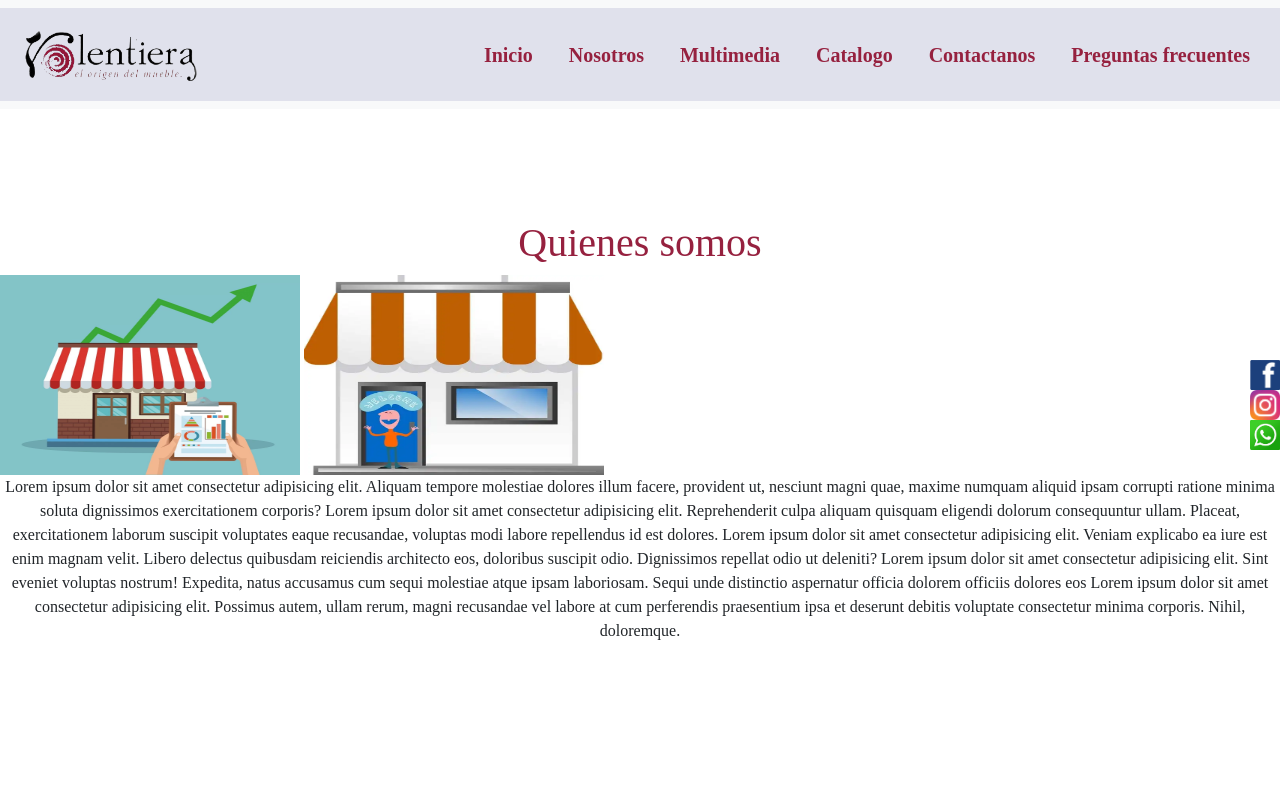
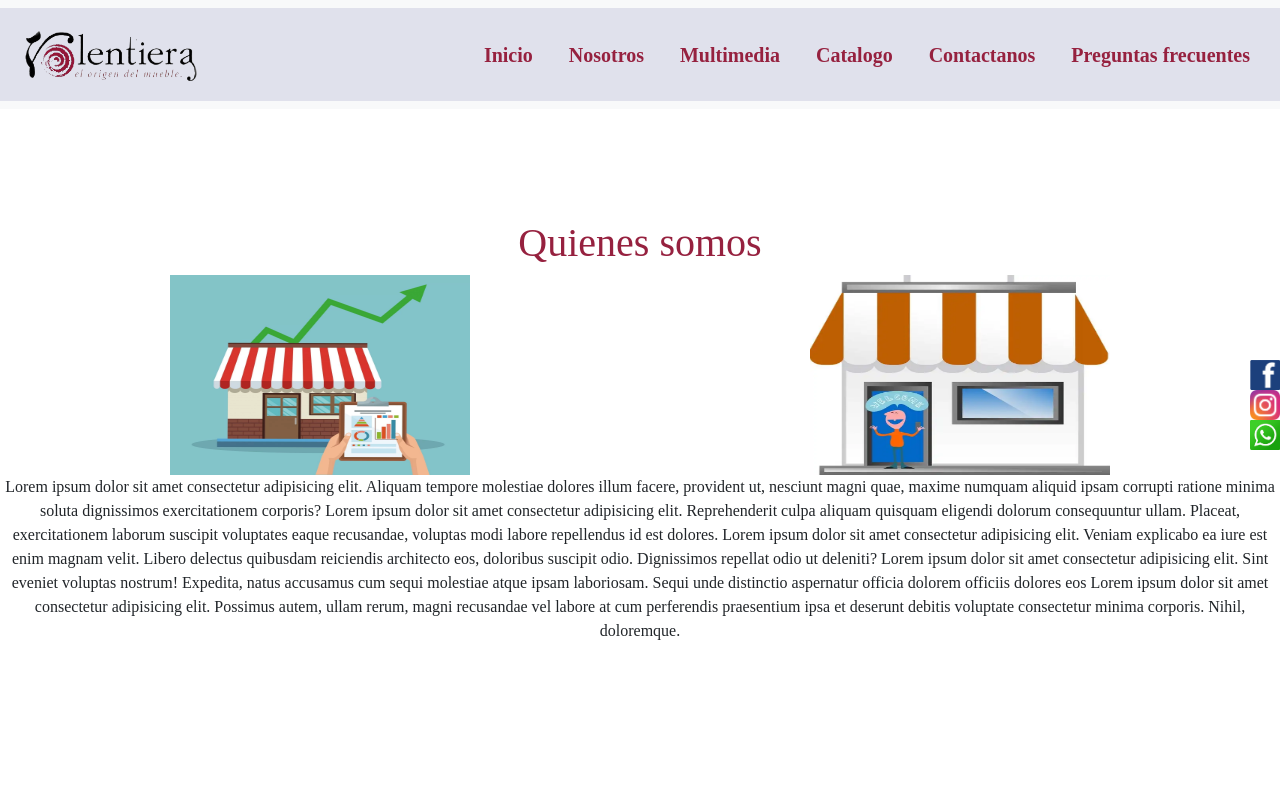
Before and after one commit to JLGerbino/Volentiera-Muebles, a plain HTML site: page paginas/nosotros.html in a window 1280 px wide. Shown: the top 800 px of the page. Drawn offline with nearby package versions, Linux system fonts and the light colour scheme.

Commit message:
ajustes bootstrap

```diff
--- a/css/estilo.css
+++ b/css/estilo.css
@@ -40,6 +40,11 @@ a {
 .imagenesCatalogo {
   justify-content: space-around;
   margin-left: 70px;
+}
+.imgNosotros{
+  display: flex;
+  flex-wrap: wrap;
+  justify-content: space-around;
 }
 .multimedia {
   display: flex;
--- a/paginas/nosotros.html
+++ b/paginas/nosotros.html
@@ -100,7 +100,7 @@
         </li>
       </ul>
       <h1 data-aos="fade-down" class="titulo">Quienes somos</h1>
-      <div data-aos="zoom-in" class="imagenesInicio">
+      <div data-aos="zoom-in" class="imgNosotros">
         <img
           src="../imagenes/negocio.webp"
           alt="Local"
```
